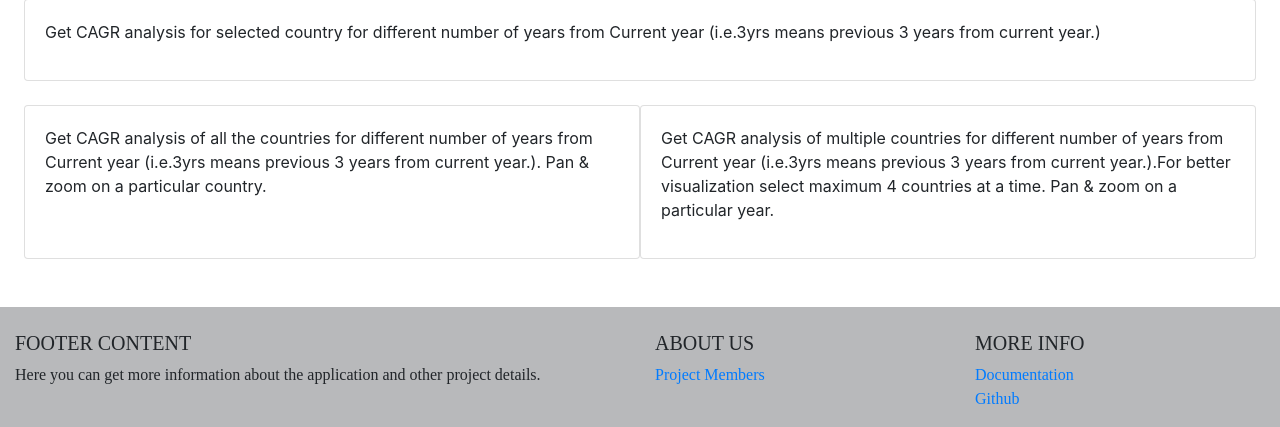
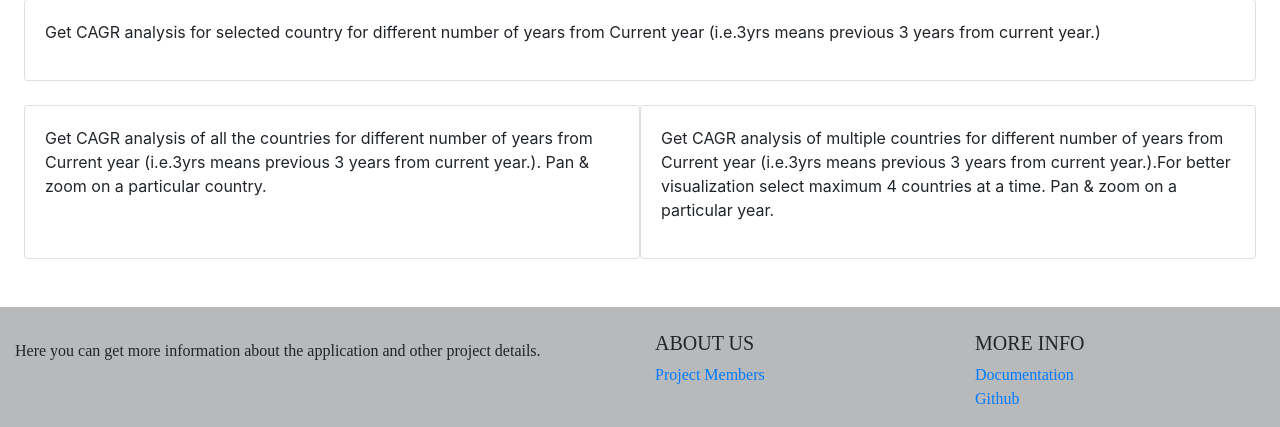
Before and after one commit to AbhishekMestry/Deloitte_casestudy, a Flask app: page /CPI in a window 1280 px wide. Shown: the part 462-889 px from the top of the page. Run offline with Flask 2, Linux system fonts and the light colour scheme; parts of the project's set-up code (start-up, migrations or seed data) failed here and were passed over; some libraries are stand-ins or nearby versions; some web fonts are replaced.

Commit message:
Update layout.html

```diff
--- a/application/templates/layout.html
+++ b/application/templates/layout.html
@@ -91,7 +91,7 @@
                     <div class="col-md-6 mt-md-0 mt-3">
 
                         <!-- Content -->
-                        <h5 class="text-uppercase">Footer Content</h5>
+                        <h5 class="text-uppercase"></h5>
                         <p>Here you can get more information about the application and other project details.</p>
 
                     </div>
```
